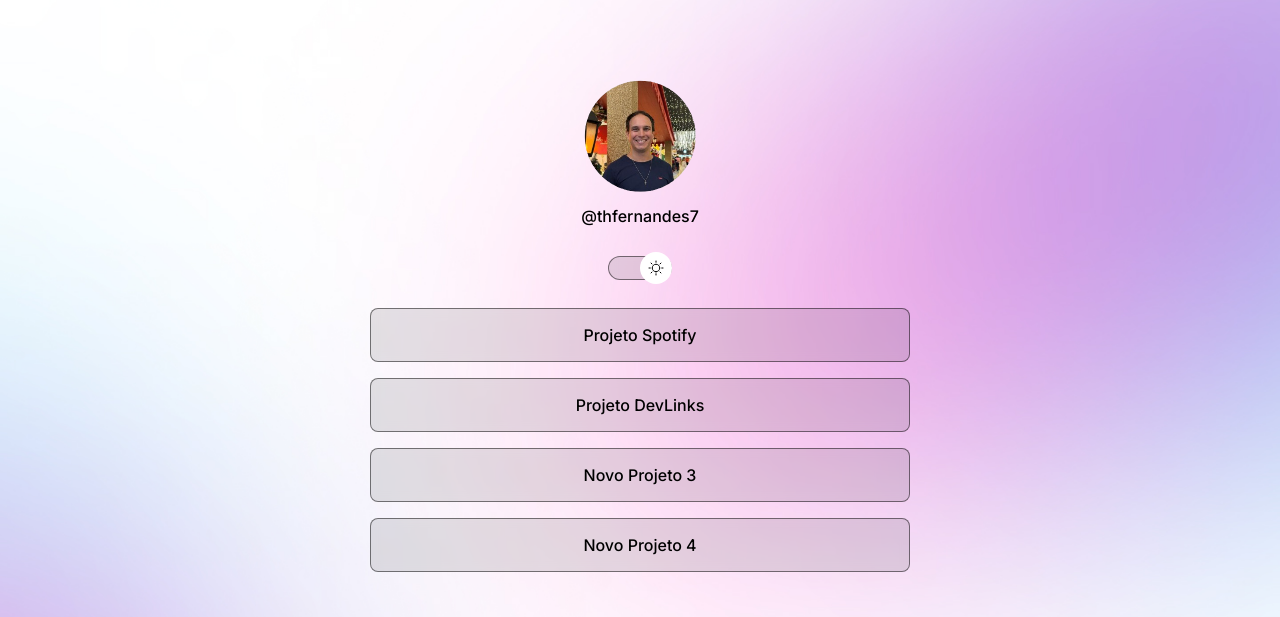
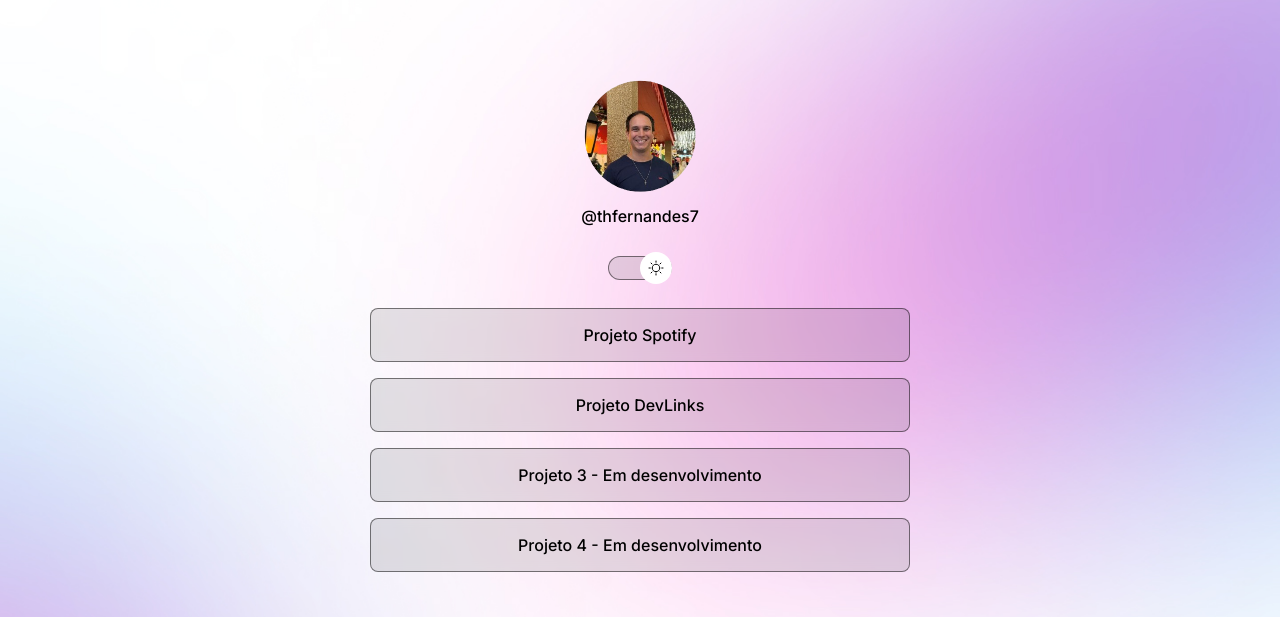
Before and after one commit to thfernandev/rocketseat-discover, a plain HTML site: page index.html in a window 1280 px wide. Shown: the top 617 px of the page. Drawn offline with nearby package versions, Linux system fonts and the light colour scheme.

Commit message:
add Favicon and change topics

```diff
--- a/index.html
+++ b/index.html
@@ -4,9 +4,10 @@
 <link rel="preconnect" href="https://fonts.googleapis.com">
 <link rel="preconnect" href="https://fonts.gstatic.com" crossorigin>
 <link href="https://fonts.googleapis.com/css2?family=Inter:wght@400;500&display=swap" rel="stylesheet">
+<link rel="shortcut icon" type="image/jpg" href="./assets/Dev-icon.png"/>
     <meta charset="UTF-8">
     <meta name="viewport" content="width=device-width, initial-scale=1.0">
-    <title>DevLinks</title>
+    <title>Thiago Fernandes - Cartão</title>
     <link rel="stylesheet" href="./style.css">
 </head>
 <body>
@@ -27,10 +28,10 @@
             <a href="https://github.com/thfernandev/rocketseat-discover" target="_blank">Projeto DevLinks</a>
            </li>
            <li>
-            <a href="#" target="_blank">Novo Projeto 3</a>
+            <a href="#" target="_blank">Projeto 3 - Em desenvolvimento</a>
            </li>
            <li>
-            <a href="#" target="_blank">Novo Projeto 4</a>
+            <a href="#" target="_blank">Projeto 4 - Em desenvolvimento</a>
            </li>
         </ul>
         <div id="social-links">
```
Also changed, not shown: assets/Dev-icon.png (added).
